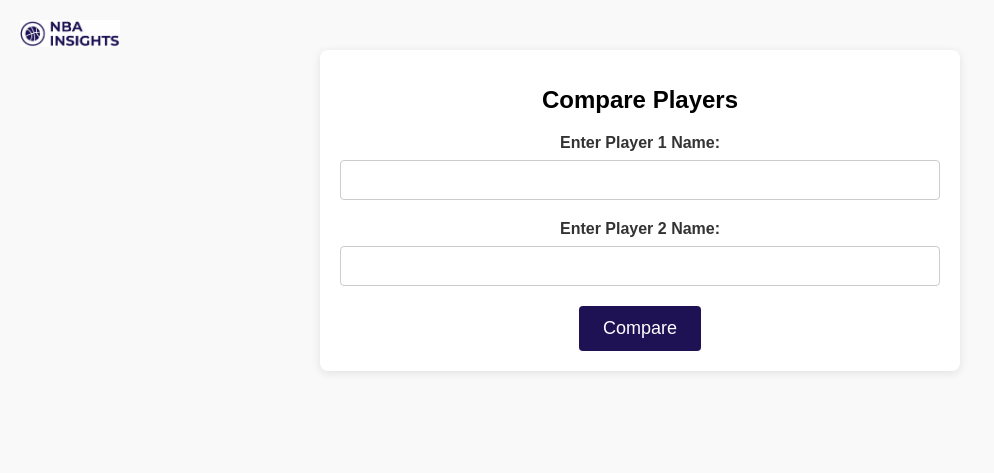
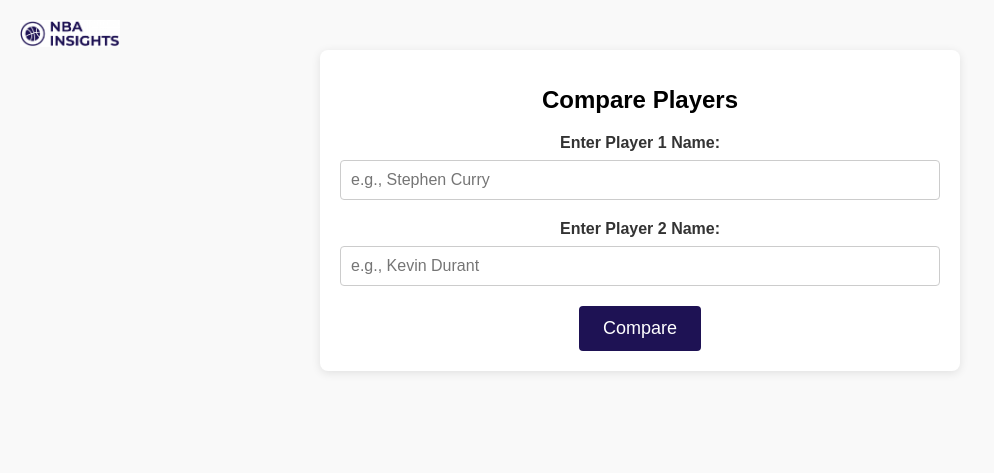
Before and after one commit to Jaynik-S/NBA_Insights, a Flask app: page /compare in a window 1280 px wide. Shown: the top 473 px of the page, without its empty margins (0-994 px from the left). Run offline with Flask 3, Linux system fonts and the light colour scheme.

Commit message:
pre-name highlight

```diff
--- a/templates/cluster.html
+++ b/templates/cluster.html
@@ -14,7 +14,7 @@
         <h1>NBA Player Archetype Finder</h1>
         <form action="/get_archetype" method="POST">
             <label for="player_name">Enter Player Name:</label>
-            <input type="text" id="player_name" name="player_name" required>
+            <input type="text" id="player_name" name="player_name" placeholder="e.g., LeBron James" required>
             <button type="submit">Find Archetype</button>
         </form>
     </div>
--- a/templates/compare.html
+++ b/templates/compare.html
@@ -13,15 +13,13 @@
         </a>
         <h1>Compare Players</h1>
         <form action="/compare_players" method="POST">
-            <div class="row">
-                <div class="column">
-                    <label for="player1_name">Enter Player 1 Name:</label>
-                    <input type="text" id="player1_name" name="player1_name" required>
-                </div>
-                <div class="column">
-                    <label for="player2_name">Enter Player 2 Name:</label>
-                    <input type="text" id="player2_name" name="player2_name" required>
-                </div>
+            <div class="column">
+                <label for="player1_name">Enter Player 1 Name:</label>
+                <input type="text" id="player1_name" name="player1_name" placeholder="e.g., Stephen Curry" required>
+            </div>
+            <div class="column">
+                <label for="player2_name">Enter Player 2 Name:</label>
+                <input type="text" id="player2_name" name="player2_name" placeholder="e.g., Kevin Durant" required>
             </div>
             <button type="submit">Compare</button>
         </form>
```
